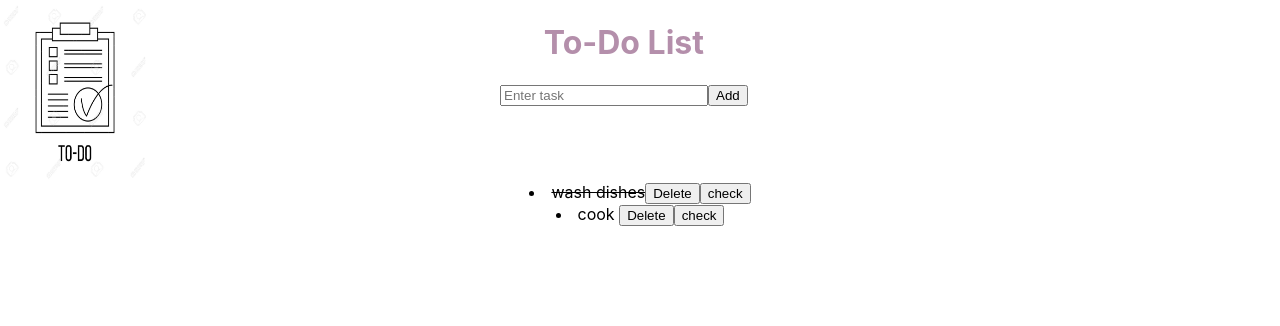
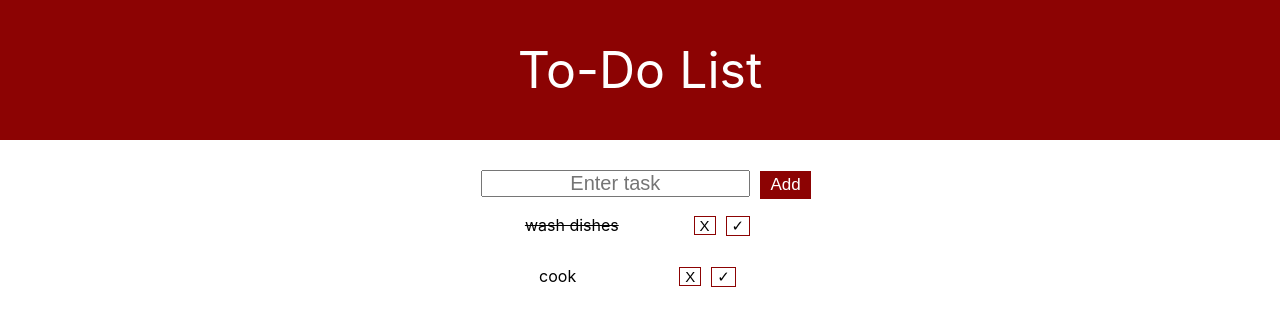
Before and after one commit to GSG-K3/To--do-app-react-R-K-, a React (Create React App) app in the folder todo-app/: page / in a window 1280 px wide. Shown: the top 326 px of the page. Built offline with nearby package versions, Linux system fonts and the light colour scheme.

Commit message:
fix accessibility, change design and handle empty list #21 #9 #18

```diff
--- a/todo-app/src/App.css
+++ b/todo-app/src/App.css
@@ -1,68 +1,56 @@
-
-.input-task {
-  height: 15px;
-  width: 200px;
-  margin-bottom: 13px;
-}
-.collect{
-
-margin-left: 350px;
-}
-
-.container {
-  padding-top: 2px;
- display: flex;
-
-}
-.pic-todo {
-  height: 180px;
-  width: 150px;
- justify-items: start;
-  display: flex;
-
-
+* {
+  padding: 0;
+  margin: 0;
+  text-align: center;
 }
 
 .title {
-color: rgb(180, 143, 171);
-
-
-}
-.App {
-  text-align: center;
+  padding: 40px;
+  background-color: #8c0303;
+  color: white;
+  font-size: 50px;
+  margin-bottom: 30px;
 }
 
-.App-logo {
-  height: 40vmin;
-  pointer-events: none;
+.todo-list {
+  display: flex;
+  flex-direction: column;
 }
 
-@media (prefers-reduced-motion: no-preference) {
-  .App-logo {
-    animation: App-logo-spin infinite 20s linear;
-  }
+.todo-item {
+  list-style-type: none;
+  margin: 15px 0;
+  width: 300px;
+  align-self: center;
+  display: flex;
+  flex-direction: row;
+  justify-content: space-around;
 }
 
-.App-header {
-  background-color: #282c34;
-  min-height: 100vh;
-  display: flex;
-  flex-direction: column;
-  align-items: center;
-  justify-content: center;
-  font-size: calc(10px + 2vmin);
+.input-label {
+  margin: 20px 0;
   color: white;
+  font-size: 5px;
 }
 
-.App-link {
-  color: #61dafb;
+.input-task {
+  font-size: 20px;
+}
+.add-btn {
+  font-size: 17px;
+  padding: 4px 10px;
+  background: #8c0303;
+  color: white;
+  border: 1px solid white;
 }
 
-@keyframes App-logo-spin {
-  from {
-    transform: rotate(0deg);
-  }
-  to {
-    transform: rotate(360deg);
-  }
+.list-btn {
+  font-size: 15px;
+  padding: 0 5px;
+  margin: 0 5px;
+  background-color: white;
+  border: 1px solid#8c0303;
 }
+
+.buttons {
+}
--- a/todo-app/src/App.js
+++ b/todo-app/src/App.js
@@ -1,16 +1,16 @@
-import React, { Component } from 'react';
-import AddTodo from './components/AddTodo';
-import TodoList from './components/TodoList';
-import './App.css';
+import React, { Component } from "react";
+import AddTodo from "./components/AddTodo";
+import TodoList from "./components/TodoList";
+import "./App.css";
 class App extends Component {
   state = {
     items: [
-      { id: Date.now(), task: 'wash dishes', checked: true },
-      { id: Date.now() + 1, task: 'cook ', checked: false }
+      { id: Date.now(), task: "wash dishes", checked: true },
+      { id: Date.now() + 1, task: "cook ", checked: false }
     ]
   };
 
-  addItem = item => {
+  addItem = (item) => {
     // bring old array and save it in variable
     const oldArray = this.state.items;
     // save new task object in an array
@@ -20,16 +20,16 @@ class App extends Component {
     // change the array on state to the new Array in order to display the new array on screen
     this.setState({ items: newArray });
   };
-  removeItem = id => {
+  removeItem = (id) => {
     const oldArray = this.state.items;
-    const newArray = oldArray.filter(element => {
+    const newArray = oldArray.filter((element) => {
       return element.id !== id;
     });
     this.setState({ items: newArray });
   };
-  completeTask = id => {
+  completeTask = (id) => {
     const oldArray = this.state.items;
-    const newArray = oldArray.map(element => {
+    const newArray = oldArray.map((element) => {
       if (element.id === id) {
         element.checked = !element.checked;
       }
@@ -41,6 +41,7 @@ class App extends Component {
   render() {
     return (
       <div className="App">
+        <header className="title"> To-Do List</header>
         <AddTodo addItem={this.addItem} />
         <TodoList
           tasks={this.state.items}
--- a/todo-app/src/components/AddTodo.js
+++ b/todo-app/src/components/AddTodo.js
@@ -23,18 +23,27 @@ class AddTodo extends Component {
     return (
       <div>
         <form className="container" onSubmit={this.handleSubmit}>
-          <img className="pic-todo" alt="Todo" src="logo2.jpg" />
-          <div className="collect">
-            <h1 className=" title"> To-Do List</h1>
-
+          <div>
+            <label className="input-label" for="task">
+              Task:
               <input
                 className="input-task"
                 type="Text"
                 placeholder="Enter task"
+                name="task"
                 onChange={this.handleChange}
                 value={this.state.newTask}
               />
-            <input type="submit" value="Add" className="Add-btn" />
+            </label>
+            <label className="input-label" for="submit-btn">
+              Add
+              <input
+                type="submit"
+                value="Add"
+                name="submit-btn"
+                className="add-btn"
+              />
+            </label>
           </div>
         </form>
       </div>
--- a/todo-app/src/components/TodoList.js
+++ b/todo-app/src/components/TodoList.js
@@ -1,29 +1,64 @@
-import React from 'react';
+import React from "react";
 
 function TodoList(props) {
   const tasksArray = props.tasks;
+  if (tasksArray.length === 0) {
+    return <div>There are no tasks to display</div>;
+  } else {
     // create li for each task and save em in new array
-  const todoList = tasksArray.map(element => {
+    const todoList = tasksArray.map((element) => {
       if (element.checked === true) {
         return (
-        <li style={{ textDecoration: 'line-through' }} key={element.id}>
+          <li
+            className="todo-item"
+            style={{ textDecoration: "line-through" }}
+            key={element.id}
+          >
             {element.task}
-          <button onClick={() => props.remove(element.id)}> Delete</button>
-          <button onClick={() => props.complete(element.id)}> check </button>
+            <div className="buttons">
+              <button
+                className="list-btn"
+                onClick={() => props.remove(element.id)}
+              >
+                X
+              </button>
+              <button
+                className="list-btn"
+                onClick={() => props.complete(element.id)}
+              >
+                ✓
+              </button>
+            </div>
           </li>
         );
       } else {
         return (
-        <li key={element.id}>
+          <li key={element.id} className="todo-item">
             {element.task}
-
-          <button onClick={() => props.remove(element.id)}> Delete</button>
-          <button onClick={() => props.complete(element.id)}> check </button>
+            <div className="buttons">
+              <button
+                className="list-btn"
+                onClick={() => props.remove(element.id)}
+              >
+                X
+              </button>
+              <button
+                className="list-btn"
+                onClick={() => props.complete(element.id)}
+              >
+                ✓
+              </button>
+            </div>
           </li>
         );
       }
     });
 
-  return <div>{todoList}</div>;
+    return (
+      <div>
+        <ul className="todo-list">{todoList}</ul>
+      </div>
+    );
+  }
 }
 export default TodoList;
```
Also changed, not shown: todo-app/public/logo2.jpg (deleted), todo-app/public/logotodo.jpg (deleted). Lines whose indentation alone changed are shown as unchanged.
